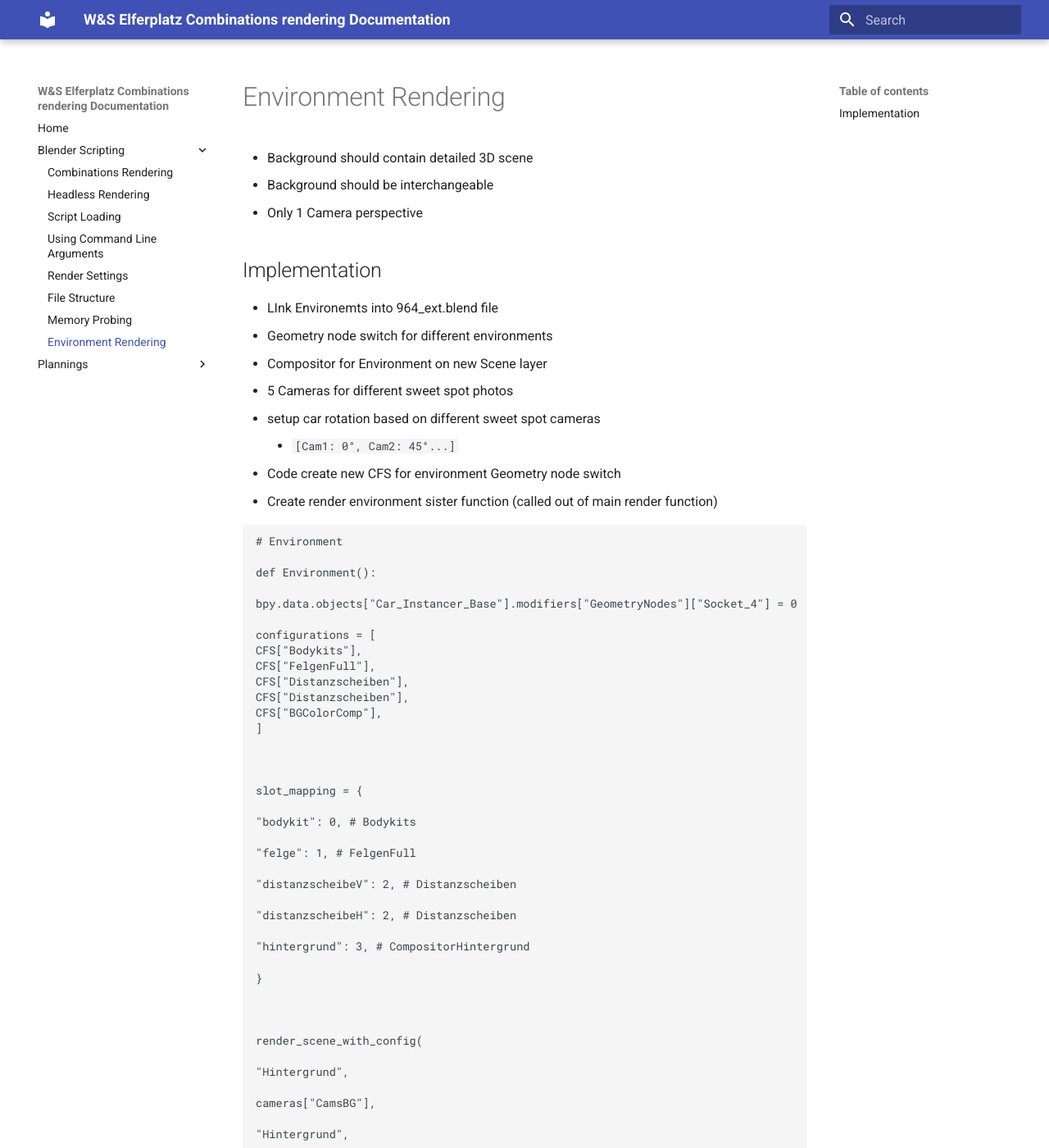
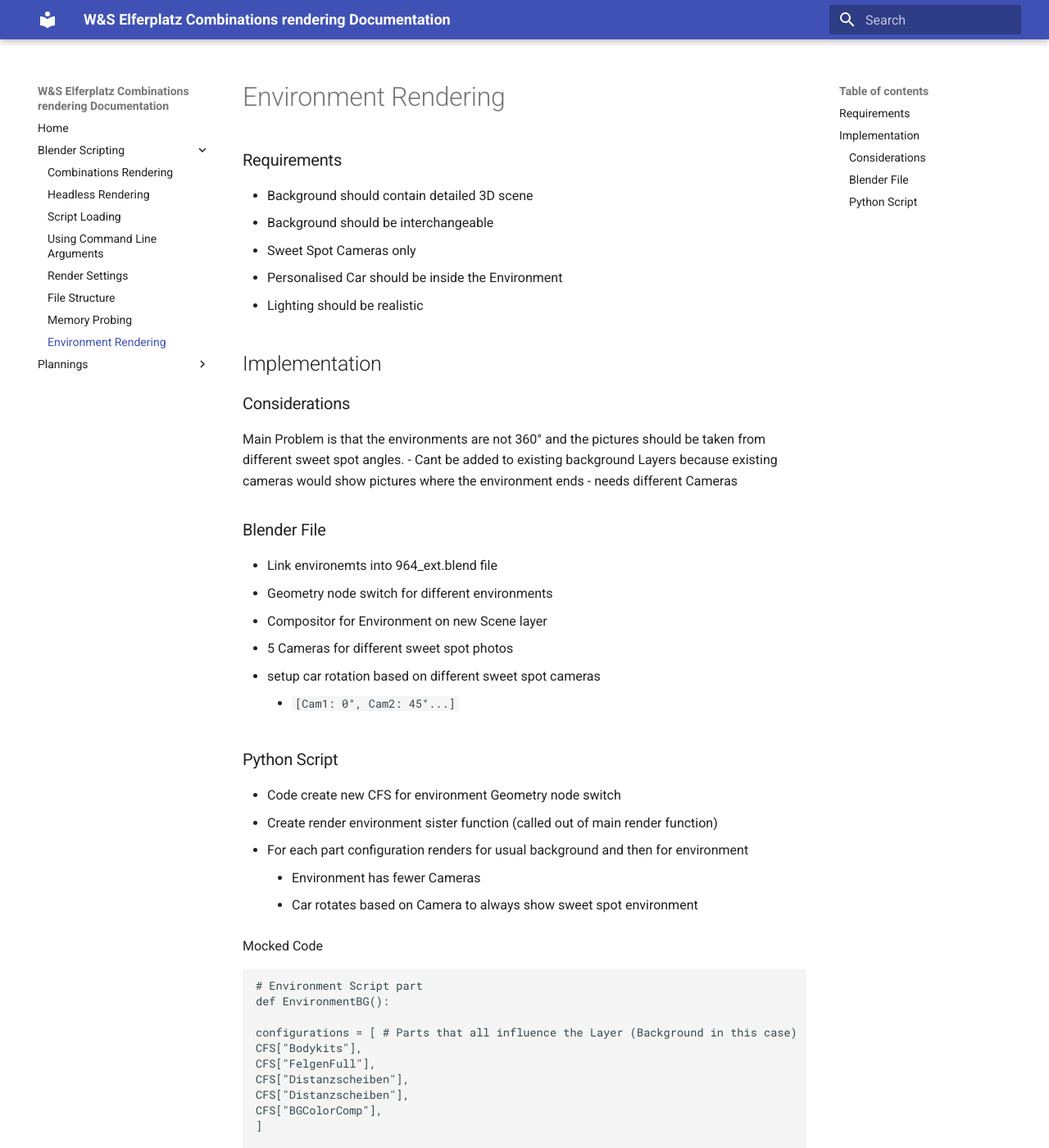
Before and after one commit to Levartar/Blender-scripting-documentation, an MkDocs documentation site: the page built from docs/Blender Scripting/Environment Rendering.md, in a window 1280 px wide and 1400 px high. Shown: the whole window at 82% size. Built offline with MkDocs 1.6.1 and Material for MkDocs 9.7.7, drawn with Linux system fonts in a browser that asks for light colours; some of the changed text lies outside the part shown.

Commit message:
expand environment rendering considerations

````diff
--- a/docs/Blender Scripting/Environment Rendering.md
+++ b/docs/Blender Scripting/Environment Rendering.md
@@ -1,27 +1,36 @@
+### Requirements
 - Background should contain detailed 3D scene
 - Background should be interchangeable
-- Only 1 Camera perspective
-
+- Sweet Spot Cameras only
+- Personalised Car should be inside the Environment
+- Lighting should be realistic
 
 ## Implementation
-- LInk Environemts into 964_ext.blend file
+
+### Considerations
+Main Problem is that the environments are not 360° and the pictures should be taken from different sweet spot angles.
+- Cant be added to existing background Layers because existing cameras would show pictures where the environment ends
+- needs different Cameras
+### Blender File
+- Link environemts into 964_ext.blend file
 - Geometry node switch for different environments
 - Compositor for Environment on new Scene layer
 - 5 Cameras for different sweet spot photos
 - setup car rotation based on different sweet spot cameras
 	- `[Cam1: 0°, Cam2: 45°...]`
-
+### Python Script
 - Code create new CFS for environment Geometry node switch
 - Create render environment sister function (called out of main render function)
+- For each part configuration renders for usual background and then for environment
+	- Environment has fewer Cameras
+	- Car rotates based on Camera to always show sweet spot environment
 
-```PYthon
-# Environment
+Mocked Code
+```Python
+# Environment Script part
+def EnvironmentBG():
 
-def Environment():
-
-bpy.data.objects["Car_Instancer_Base"].modifiers["GeometryNodes"]["Socket_4"] = 0
-
-configurations = [
+configurations = [ # Parts that all influence the Layer (Background in this case)
 CFS["Bodykits"],
 CFS["FelgenFull"],
 CFS["Distanzscheiben"],
@@ -30,74 +39,31 @@
 ]
 
 
-
-slot_mapping = {
-
+slot_mapping = { # Path name fill ins
 "bodykit": 0, # Bodykits
-
-"felge": 1, # FelgenFull
-
-"distanzscheibeV": 2, # Distanzscheiben
-
-"distanzscheibeH": 2, # Distanzscheiben
-
-"hintergrund": 3, # CompositorHintergrund
-
+...
 }
 
 
-
-render_scene_with_config(
-
+render_scene_with_config( # usual Render
 "Hintergrund",
-
 cameras["CamsBG"],
-
 "Hintergrund",
-
 configurations,
-
 slot_mapping,
-
-"E0",
-
-OUTPUT_TEMPLATE,
-
-path_pattern,
-
-georefreshObjects,
-
-light_setups,
-
+...
 )
 
+# Switch
+# Environments on
+# Backgrounds  off
 
-configurations = [
-CFS["Bodykits"],
-CFS["FelgenFull"],
-CFS["Distanzscheiben"],
-CFS["Distanzscheiben"],
-CFS["Environment"],
-]
-
-render_scene_with_environment(
-
+render_scene_with_environment( # render for environment
 "Environment",
-
-cameras["EnvCam"], #has camera car rotation switch
-
+cameras["CamsEnv"], #has camera car rotation switch
 "Environment",
-
 configurations,
-
 slot_mapping,
-
-"E0",
-
-OUTPUT_TEMPLATE,
-
-path_pattern,
-
-georefreshObjects,
+...
 )
 ```
````
